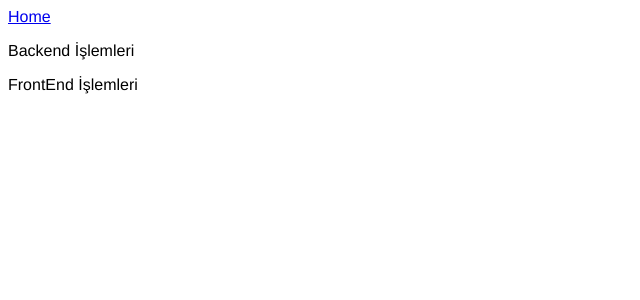
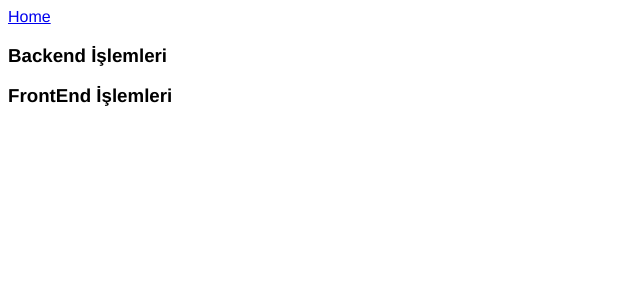
Before and after one commit to Sezer5/JiraProjectVue, a Vue app: page / in a window 1280 px wide. Shown: the top 300 px of the page, without its empty margins (0-640 px from the left). Built offline with nearby package versions, Linux system fonts and the light colour scheme; data requests are answered from the project's data file.

Commit message:
Toggle İle Açma Kapama Özelliği Eklenmesi

```diff
--- /dev/null
+++ b/src/components/SingleTask.vue
@@ -0,0 +1,30 @@
+<template>
+    <div class="task">
+        <div class="actions">
+            <h3 @click="toggleDetail()">{{task.title}}</h3>
+        </div>
+        <div class="details" v-if="showDetails">
+            <p>{{task.details}}</p>
+        </div>
+    </div>
+</template>
+
+<script>
+export default {
+    props:['task'],
+    data(){
+        return{
+            showDetails:false
+        }
+    },
+    methods:{
+        toggleDetail(){
+            this.showDetails=!this.showDetails;
+        }
+    }
+}
+</script>
+
+<style>
+
+</style>
--- a/src/views/HomeView.vue
+++ b/src/views/HomeView.vue
@@ -2,7 +2,8 @@
   <div class="home">
       <div v-if="tasks.length">
             <div v-for="task in tasks" :key="task.id">
-                  <p>{{task.title}}</p>
+                  <!-- <p>{{task.title}}</p> -->
+                  <SingleTask :task="task"/>
             </div>
       </div>
   </div>
@@ -10,10 +11,11 @@
 
 <script>
 // @ is an alias to /src
-
+import SingleTask from '../components/SingleTask.vue'
 export default {
   name: 'HomeView',
   components: {
+      SingleTask
   },
   data(){
     return{
```
